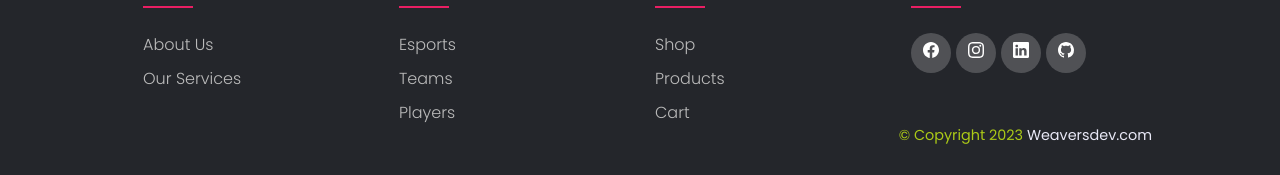
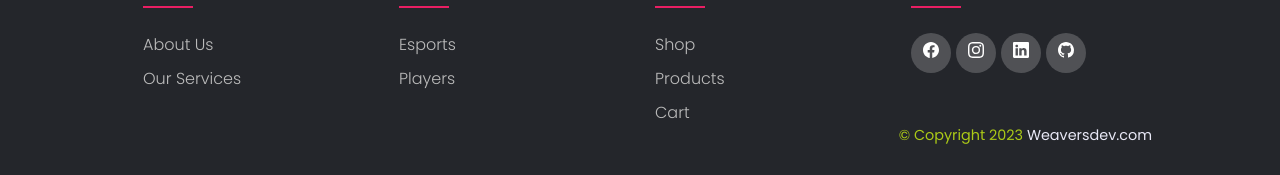
Before and after one commit to ChrisCarteno/u8gamers, a React (Create React App) app: page /news/1 in a window 1280 px wide. Shown: the part 1355-1530 px from the top of the page. Built offline with nearby package versions, Linux system fonts and the light colour scheme.

Commit message:
changed the footer links

```diff
--- a/src/components/Footer.jsx
+++ b/src/components/Footer.jsx
@@ -16,17 +16,16 @@ const Footer = () => {
        <div className="footer-col">
          <h4>Roster</h4>
          <ul>
-            <li><a href="/esports">esports</a></li>
-            <li><a href="/esports#teams">teams</a></li>
-            <li><a href="/esports#players">players</a></li>
+            <li><a href="/roster">esports</a></li>
+            <li><a href="/roster/#players">players</a></li>
          </ul>
        </div>
        <div className="footer-col">
          <h4>online shop</h4>
          <ul>
             <li><a href="/shop">shop</a></li>
-            <li><a href="/shop#products">products</a></li>
-            <li><a href="/shop#cart">cart</a></li>
+            <li><a href="https://ecommerce-roan-omega.vercel.app/">products</a></li>
+            <li><a href="https://ecommerce-roan-omega.vercel.app/product/ronkyshirt">cart</a></li>
          </ul>
        </div>
        <div className="footer-col">
```
